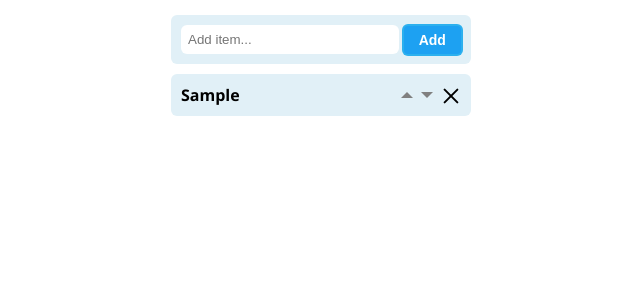
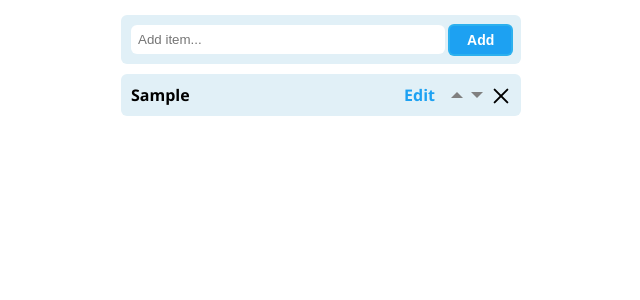
Before and after one commit to Axe-Pearl/Mini-Projects, a React (Create React App) app in the folder TODO-LIST/: page / in a window 1280 px wide. Both pictures are taken after typing "Sample" into the empty fields and a click on the button "Add". Shown: the top 300 px of the page, without its empty margins (319-959 px from the left). Built offline with nearby package versions, Linux system fonts and the light colour scheme.

Commit message:
Edited TODO LIST Title

```diff
--- a/TODO-LIST/src/App.css
+++ b/TODO-LIST/src/App.css
@@ -16,7 +16,7 @@
   display: flex;
   align-items: center;
   justify-content: space-between;
-  width: 300px;
+  width: 400px;
   padding: 10px;
   background-color: #E1F0F7;
   border-radius: 6px;
@@ -47,7 +47,7 @@ input:focus{
 }
 
 .todo {
-  width: 300px;
+  width: 400px;
   padding: 10px;
   background-color: #E1F0F7;
   border-radius: 6px;
@@ -119,3 +119,9 @@ input:focus{
   border-radius: 999px;
   transform: translateY(-10px) rotate(45deg);
 }
+.edit {
+
+  cursor: pointer;
+  color: #1da1f2;
+  font-weight: 700;
+}
--- a/TODO-LIST/src/components/Todo.jsx
+++ b/TODO-LIST/src/components/Todo.jsx
@@ -1,17 +1,74 @@
-import React from 'react'
+// Todo.jsx
+import React, { useState } from 'react';
 
-const Todo = ({ todo,deleteTodo,moveUp,moveDown,total,index}) => {
+const Todo = ({ todo, deleteTodo, moveUp, moveDown, editTodo, total, index }) => {
+  const [isEditing, setEditing] = useState(false);
+  const [editedTitle, setEditedTitle] = useState(todo.text);
 
-    return (
-        <div className='todo'>
-            <p className='text'>{todo.text}</p>
-                <div className='utils'>
-                <div className='go-up' style={{borderBottomColor:index === 0 ? 'grey' : '#1DA1F2'}} onClick={() => moveUp(todo.id)}></div>
-                <div className='go-down' style={{borderTopColor:index === total - 1 ? 'grey' : '#1DA1F2'}} onClick={() => moveDown(todo.id)}></div>
-                <div className='remove'  onClick={() => deleteTodo(todo.id)}></div>
-            </div>
+  const handleEditClick = () => {
+    setEditing(true);
+  };
+
+  const handleSaveClick = () => {
+    editTodo(todo.id, editedTitle);
+    setEditing(false);
+  };
+
+  const handleCancelClick = () => {
+    setEditedTitle(todo.text);
+    setEditing(false);
+  };
+
+  return (
+    <div className='todo'>
+
+        <div className='text'>
+          {isEditing ? (
+            <input
+              type='text'
+              value={editedTitle}
+              onChange={(e) => setEditedTitle(e.target.value)}
+            />
+          ) : (
+            <p>{todo.text}</p>
+          )}
         </div>
-    )
-}
+        <div className='utils'>
+          <div
+            className='edit'
+            onClick={handleEditClick}
+            style={{ marginRight: '8px' }}
+          >
+            Edit
+          </div>
+          <div
+            className='go-up'
+            style={{
+              borderBottomColor: index === 0 ? 'grey' : '#1DA1F2',
+            }}
+            onClick={() => moveUp(todo.id)}
+          ></div>
+          <div
+            className='go-down'
+            style={{
+              borderTopColor: index === total - 1 ? 'grey' : '#1DA1F2',
+            }}
+            onClick={() => moveDown(todo.id)}
+          ></div>
+          <div
+            className='remove'
+            onClick={() => deleteTodo(todo.id)}
+          ></div>
+        </div>
 
-export default Todo
+      {isEditing && (
+        <div className='edit-utils'>
+          <button onClick={handleSaveClick}>Save</button>
+          <button onClick={handleCancelClick}>Cancel</button>
+        </div>
+      )}
+    </div>
+  );
+};
+
+export default Todo;
--- a/TODO-LIST/src/pages/Home.jsx
+++ b/TODO-LIST/src/pages/Home.jsx
@@ -21,6 +21,12 @@ const Home = () => {
             setTodo('')
         }
     }
+
+    const editTodo = (id, newText) => {
+        setTodos((prev) =>
+          prev.map((t) => (t.id === id ? { ...t, text: newText } : t))
+        );
+      };
 
     const deleteTodo = (id) => {
         setTodos(prev => prev.filter(t => t.id !== id))
@@ -61,7 +67,7 @@ const Home = () => {
             <div className='todo-list'>
                 {
                     todos.map((todo,index) => {
-                        return <Todo key={todo.id} todo={todo} deleteTodo={deleteTodo} moveUp={moveUp} moveDown = {moveDown} total = {todos.length} index={index}/>
+                        return <Todo key={todo.id} todo={todo} deleteTodo={deleteTodo} moveUp={moveUp} moveDown = {moveDown}  editTodo={editTodo} total = {todos.length} index={index}/>
                     })
                 }
             </div> ) : <p style={{textAlign:'center', marginTop:'10px', fontWeight:'bold'}}>No todo...</p>
```
